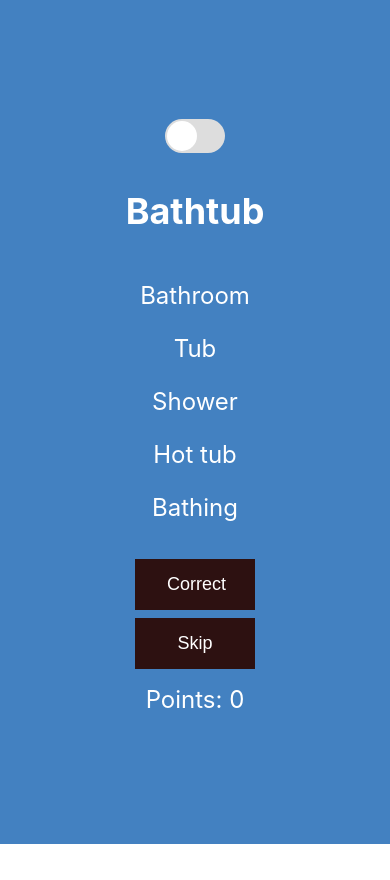
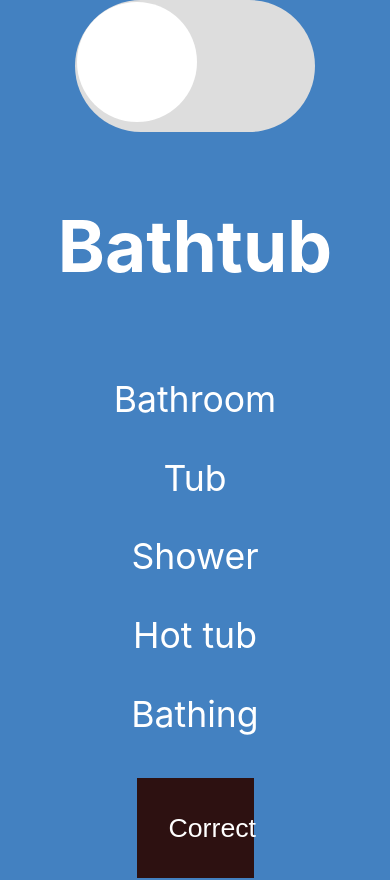
Before and after one commit to WilliamHeidemann/WilliamHeidemann.github.io, a React (Create React App) app: page / in a window 390 px wide. Shown: the top 880 px of the page. Before the commit the page ends 844 px from the top, so only its background shows below. Built offline with nearby package versions, Linux system fonts and the light colour scheme.

Commit message:
Looks good (only) on mobile now

```diff
--- a/src/App.css
+++ b/src/App.css
@@ -9,12 +9,12 @@
 
 h1 {
   margin: 1em 0;
-  font-size: 36px;
+  font-size: 4em;
 }
 
 p {
-  font-size: 24px;
   margin: 0.5em 0;
+  font-size: 2em;
 }
 
 .App-header {
@@ -36,10 +36,11 @@ p {
   text-align: center;
   text-decoration: none;
   display: inline-block;
-  font-size: 18px;
+  font-size: 1.5em;
   margin: 4px 2px;
   cursor: pointer;
-  width: 120px;
+  width: 30%;
+  height: 100px;
 }
 
 .toggle-container {
@@ -53,9 +54,9 @@ p {
 
 .toggle-label {
   display: block;
-  width: 60px;
-  height: 34px;
-  border-radius: 34px;
+  width: 240px;
+  height: 132px;
+  border-radius: 146px;
   background-color: #ddd;
   position: relative;
   cursor: pointer;
@@ -67,9 +68,9 @@ p {
   position: absolute;
   top: 2px;
   left: 2px;
-  width: 30px;
-  height: 30px;
-  border-radius: 30px;
+  width: 120px;
+  height: 120px;
+  border-radius: 120px;
   background-color: white;
   transition: transform 0.2s ease;
 }
@@ -79,5 +80,5 @@ p {
 }
 
 .toggle-checkbox:checked + .toggle-label:before {
-  transform: translateX(26px);
+  transform: translateX(104px);
 }
```
